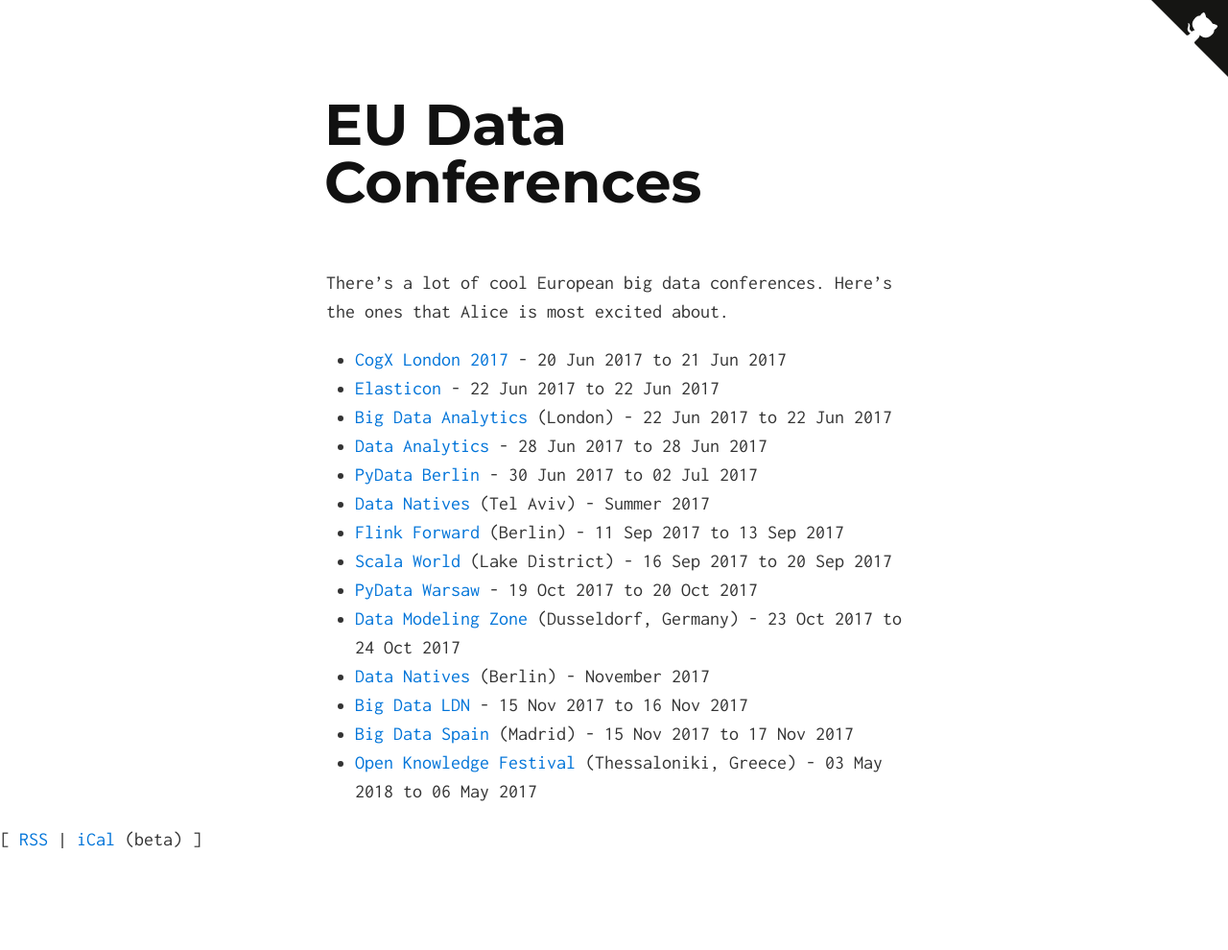
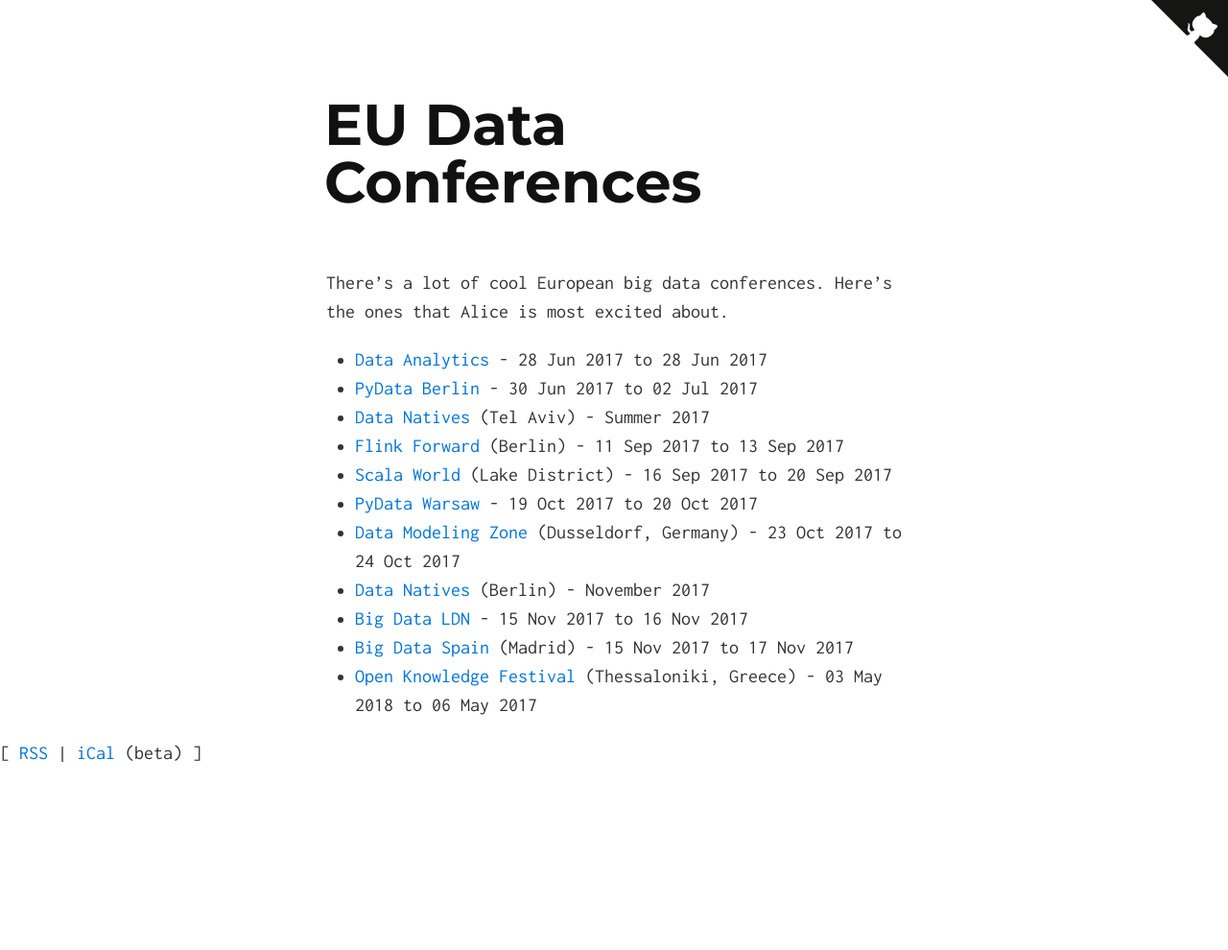
Before and after one commit to eudataconf/eudataconf, a Jekyll site: the page built from index.md, in a window 1280 px wide. Shown: the whole page at 96% size. Built offline with Jekyll 4.4.1, drawn with Linux system fonts in a browser that asks for light colours; after the commit the page ends 900 px from its top, so only the background shows below that.

Commit message:
remove old ones

```diff
--- a/_data/conferences.yml
+++ b/_data/conferences.yml
@@ -1,22 +1,3 @@
-- name: CogX London 2017
-  roughdate: June 20-21 2017
-  uri: https://cogx.co/
-  uid: 17
-  startdate: 2017-06-20
-  enddate: 2017-06-21
-- name: Elasticon
-  roughdate: 22 June 2017
-  uri: https://www.elastic.co/elasticon/tour/2017/london
-  uid: 15
-  startdate: 2017-06-22
-  enddate: 2017-06-22
-- name: Big Data Analytics
-  roughdate: 22 June 2017
-  uri: http://www.whitehallmedia.co.uk/bda/
-  uid: 20
-  startdate: 2017-06-22
-  enddate: 2017-06-22
-  location: London
 - name: Data Analytics
   roughdate: 28 June 2017
   uri: http://conferences.unicom.co.uk/data-analytics-2017/
```
